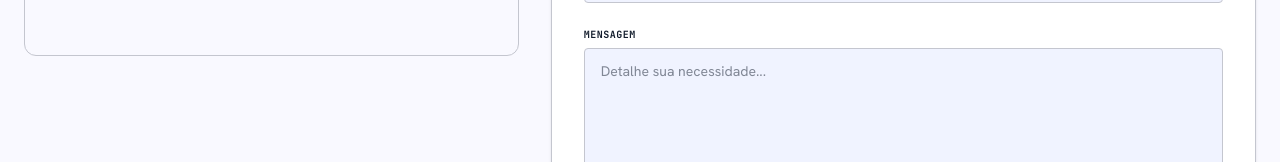
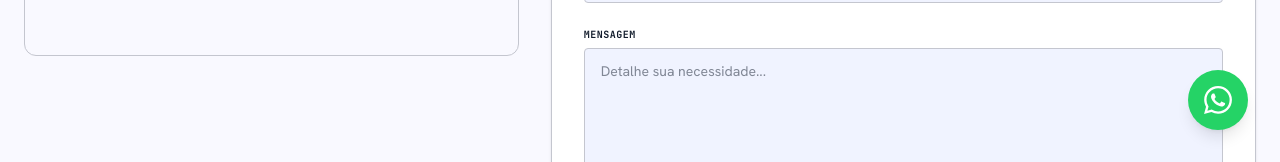
Before and after one commit to WSMFConsultoria/wsmfconsultoria, a React (Vite) app: page /contato in a window 1280 px wide. Shown: the part 638-800 px from the top of the page. Built offline with nearby package versions, Linux system fonts and the light colour scheme; no server answers; the database is empty.

Commit message:
feat: add Contact page with form and info cards, administrative content editor modal, and layout footer

```diff
--- a/src/components/admin/AdminContentEditorModal.tsx
+++ b/src/components/admin/AdminContentEditorModal.tsx
@@ -136,19 +136,18 @@
 
     const sectionName = block.section_name;
 
-    // Contact Info Editor
     if (sectionName === 'contact_info') {
       return (
         <div className="space-y-4">
-          {['email', 'phone', 'address', 'instagram', 'coords'].map(field => (
+          {['email', 'phone', 'whatsapp_url', 'instagram_url', 'address', 'coords'].map(field => (
             <div key={field}>
-              <label className="block text-xs font-bold text-primary mb-1.5 uppercase">{field}</label>
+              <label className="block text-xs font-bold text-primary mb-1.5 uppercase">{field.replace('_url', '')}</label>
               <input
                 type="text"
                 value={parsedContent?.[field] || ''}
                 onChange={(e) => updateField(field, e.target.value)}
                 className="w-full px-4 py-2.5 border border-outline-variant rounded-lg text-sm focus:border-secondary focus:ring-1 focus:ring-secondary transition-all"
-                placeholder={`Insira ${field}...`}
+                placeholder={`Insira ${field.replace('_url', '')}...`}
               />
             </div>
           ))}
--- a/src/components/layout/Footer.tsx
+++ b/src/components/layout/Footer.tsx
@@ -12,7 +12,8 @@
     email: 'wsmfconsultoria@gmail.com',
     phone: '75 99903-4004',
     address: 'Santo Estevão - BA, Bairro Alagoinhas, nº 140 - CEP 44190-000',
-    instagram: '@wsmfgestaoemsaude',
+    instagram_url: 'https://instagram.com/wsmfgestaoemsaude',
+    whatsapp_url: 'https://wa.me/5575999034004',
     coords: 'Santo Estevão - BA'
   });
 
@@ -40,6 +41,20 @@
   const handleNavClick = (path: string) => {
     navigate(path);
     window.scrollTo({ top: 0, behavior: 'smooth' });
+  };
+
+  const formatInstagramUrl = (url: string) => {
+    if (!url) return '';
+    if (url.startsWith('http')) return url;
+    const cleanHandle = url.replace('@', '').trim();
+    return `https://instagram.com/${cleanHandle}`;
+  };
+
+  const formatWhatsappUrl = (url: string) => {
+    if (!url) return '';
+    if (url.startsWith('http')) return url;
+    const cleanNumber = url.replace(/\D/g, ''); // keep only numbers
+    return `https://wa.me/${cleanNumber}`;
   };
 
   return (
@@ -154,8 +169,9 @@
             Solicitar Proposta
           </button>
           <div className="flex items-center gap-3 pt-2">
+            {contactInfo.instagram_url && (
               <a
-              href={`https://instagram.com/${contactInfo.instagram?.replace('@', '')}`}
+                href={formatInstagramUrl(contactInfo.instagram_url)}
                 target="_blank"
                 rel="noopener noreferrer"
                 className="w-8 h-8 rounded-full bg-white/10 hover:bg-white/20 flex items-center justify-center text-slate-300 hover:text-white transition-all"
@@ -163,9 +179,25 @@
               >
                 <Instagram className="w-4 h-4" />
               </a>
+            )}
           </div>
         </div>
       </div>
+
+      {/* Floating WhatsApp Button */}
+      {contactInfo.whatsapp_url && (
+        <a
+          href={formatWhatsappUrl(contactInfo.whatsapp_url)}
+          target="_blank"
+          rel="noopener noreferrer"
+          className="fixed bottom-6 right-6 md:bottom-8 md:right-8 z-[90] bg-[#25D366] text-white p-3.5 md:p-4 rounded-full shadow-lg hover:shadow-xl hover:-translate-y-1 transition-all flex items-center justify-center group"
+          title="Fale conosco no WhatsApp"
+        >
+          <svg className="w-7 h-7 fill-current" viewBox="0 0 24 24">
+            <path d="M17.472 14.382c-.297-.149-1.758-.867-2.03-.967-.273-.099-.471-.148-.67.15-.197.297-.767.966-.94 1.164-.173.199-.347.223-.644.075-.297-.15-1.255-.463-2.39-1.475-.883-.788-1.48-1.761-1.653-2.059-.173-.297-.018-.458.13-.606.134-.133.298-.347.446-.52.149-.174.198-.298.298-.497.099-.198.05-.371-.025-.52-.075-.149-.669-1.612-.916-2.207-.242-.579-.487-.5-.669-.51-.173-.008-.371-.01-.57-.01-.198 0-.52.074-.792.372-.272.297-1.04 1.016-1.04 2.479 0 1.462 1.065 2.875 1.213 3.074.149.198 2.096 3.2 5.077 4.487.709.306 1.262.489 1.694.625.712.227 1.36.195 1.871.118.571-.085 1.758-.719 2.006-1.413.248-.694.248-1.289.173-1.413-.074-.124-.272-.198-.57-.347m-5.421 7.403h-.004a9.87 9.87 0 01-5.031-1.378l-.361-.214-3.741.982.998-3.648-.235-.374a9.86 9.86 0 01-1.51-5.26c.001-5.45 4.436-9.884 9.888-9.884 2.64 0 5.122 1.03 6.988 2.898a9.825 9.825 0 012.893 6.994c-.003 5.45-4.437 9.884-9.885 9.884m8.413-18.297A11.815 11.815 0 0012.05 0C5.495 0 .16 5.335.157 11.892c0 2.096.547 4.142 1.588 5.945L.057 24l6.305-1.654a11.882 11.882 0 005.683 1.448h.005c6.554 0 11.89-5.335 11.893-11.893a11.821 11.821 0 00-3.48-8.413Z"/>
+          </svg>
+        </a>
+      )}
 
       {/* Bottom half: Copyright */}
       <div className="border-t border-white/10 bg-black/30 py-6 px-6">
--- a/src/pages/Contact.tsx
+++ b/src/pages/Contact.tsx
@@ -11,6 +11,18 @@
 };
 
 export default function Contact() {
+  const formatInstagramUrl = (url: string) => {
+    if (!url) return '';
+    if (url.startsWith('http')) return url;
+    return `https://instagram.com/${url.replace('@', '').trim()}`;
+  };
+
+  const formatWhatsappUrl = (url: string) => {
+    if (!url) return '';
+    if (url.startsWith('http')) return url;
+    return `https://wa.me/${url.replace(/\D/g, '')}`;
+  };
+
   const [nome, setNome] = useState('');
   const [email, setEmail] = useState('');
   const [assunto, setAssunto] = useState('');
@@ -180,12 +192,32 @@
                   <div className="w-12 h-12 rounded-xl bg-surface-container flex items-center justify-center text-secondary group-hover:bg-secondary group-hover:text-on-secondary transition-colors duration-300">
                     <AtSign className="w-5 h-5" />
                   </div>
-                  <div>
+                  <div className="min-w-0">
                     <h3 className="font-mono text-[10px] uppercase tracking-widest text-on-surface-variant font-bold">Instagram</h3>
-                    <p className="font-sans text-base md:text-lg font-bold text-primary mt-0.5">{contactInfo.instagram}</p>
+                    <a href={formatInstagramUrl(contactInfo.instagram_url)} target="_blank" rel="noopener noreferrer" className="font-sans text-base md:text-lg font-bold text-primary mt-0.5 hover:underline truncate block">
+                      Acessar Perfil
+                    </a>
                   </div>
                 </div>
               </div>
+
+              {/* WhatsApp Card */}
+              {contactInfo.whatsapp_url && (
+                <div className="bg-surface border border-outline-variant rounded-xl p-5 shadow-sm hover:shadow-md transition-shadow relative overflow-hidden group">
+                  <div className="absolute top-0 left-0 w-full h-[3px] bg-[#25D366]"></div>
+                  <div className="flex items-center gap-4">
+                    <div className="w-12 h-12 rounded-xl bg-surface-container flex items-center justify-center text-[#25D366] group-hover:bg-[#25D366] group-hover:text-white transition-colors duration-300">
+                      <Phone className="w-5 h-5" />
+                    </div>
+                    <div className="min-w-0">
+                      <h3 className="font-mono text-[10px] uppercase tracking-widest text-on-surface-variant font-bold">WhatsApp</h3>
+                      <a href={formatWhatsappUrl(contactInfo.whatsapp_url)} target="_blank" rel="noopener noreferrer" className="font-sans text-base md:text-lg font-bold text-primary mt-0.5 hover:underline truncate block">
+                        Falar no WhatsApp
+                      </a>
+                    </div>
+                  </div>
+                </div>
+              )}
             </>
           )}
         </div>
```
Lines whose indentation alone changed are shown as unchanged.
